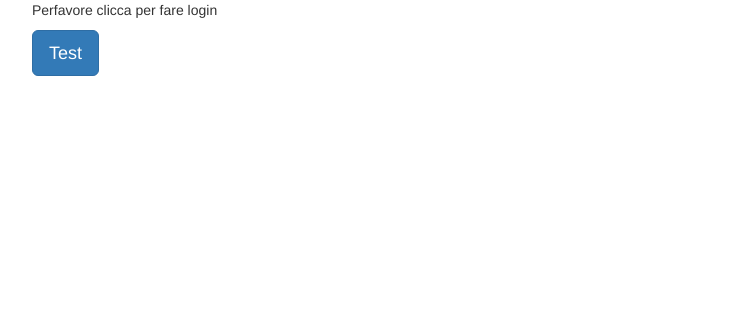
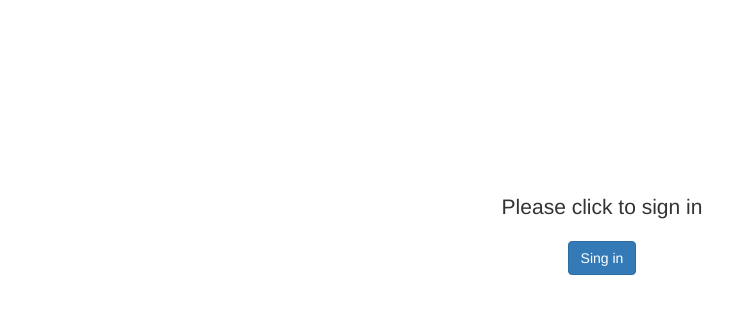
Before and after one commit to charliemaiors/dummyUportTest, a plain HTML site: page index.html in a window 1280 px wide. Shown: the whole page, without its empty margins (38-771 px from the left). Drawn offline with Linux system fonts and the light colour scheme.

Commit message:
changed index page style

```diff
--- /dev/null
+++ b/css/style.css
@@ -0,0 +1,11 @@
+html {
+  height: 100%;
+}
+
+body {
+  min-height: 100%;
+}
+
+.container{
+  margin-top: 15%;
+}
--- a/index.html
+++ b/index.html
@@ -2,14 +2,26 @@
 <html lang="en">
 <head>
     <link href="css/bootstrap.min.css" rel="stylesheet">
+    <link href="css/style.css" rel="stylesheet">
     <meta charset="UTF-8">
     <title>Test</title>
 </head>
 <body>
 <div class="container">
-<p>Perfavore clicca per fare login</p><button type="button" class="btn btn-lg btn-primary">Test</button>
+    <div class="row center-block">
+        <div class="col-md-4 col-md-offset-4">
+            <div>
+                <p class="text-center lead">
+                    Please click to sign in
+                </p>
+                <button type="submit" class="btn btn-primary center-block">Sing in</button>
+            </div>
+        </div>
+    </div>
 </div>
-    <script src="js/jquery-3.1.1.min.js"></script>
+
+<script src="js/jquery-3.1.1.min.js"></script>
 <script src="js/bootstrap.min.js"></script>
+
 </body>
 </html>
```
